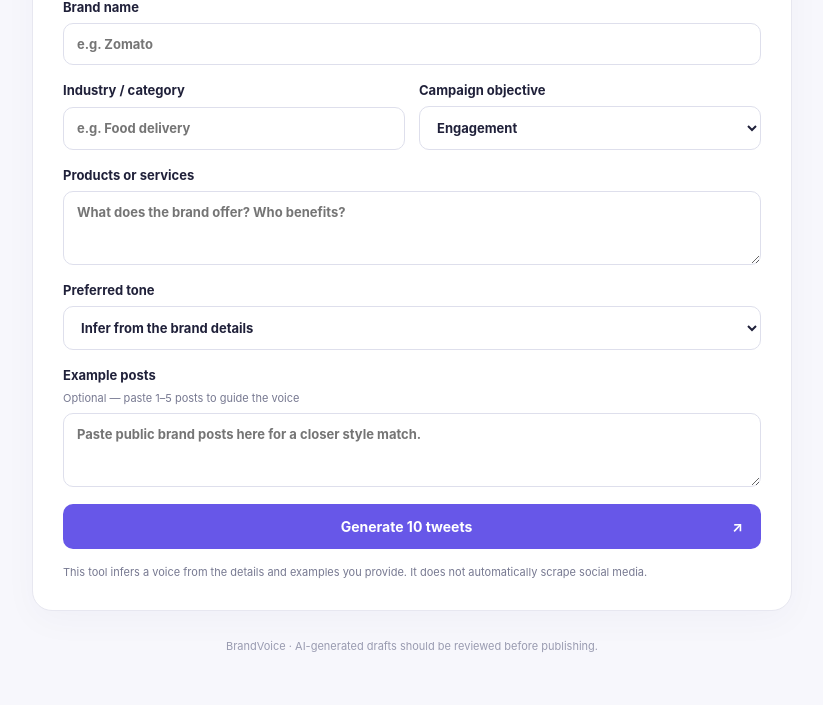
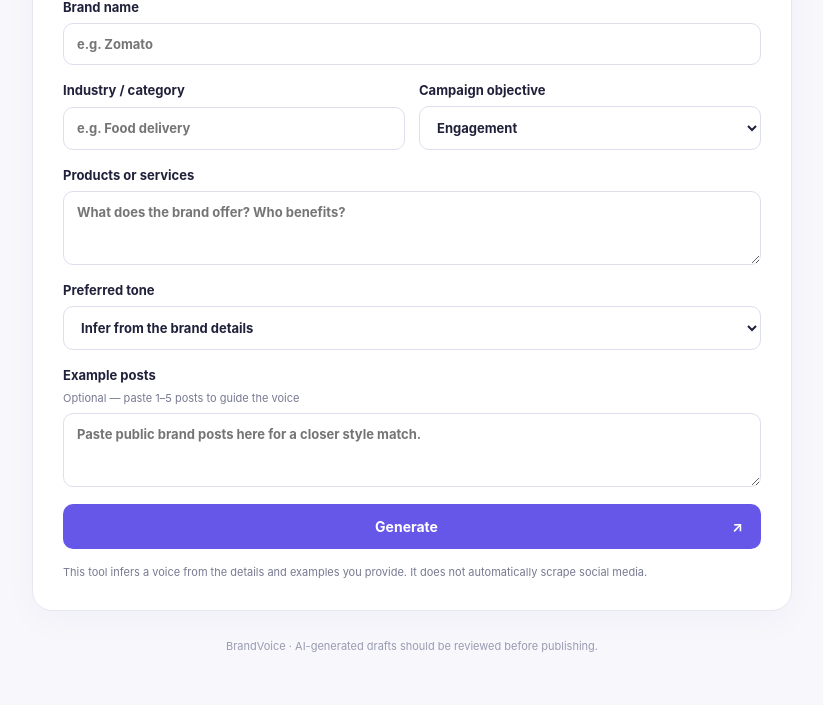
Before and after one commit to nandanamu4621/brand-tweet-generator, a Flask app: page / in a window 1280 px wide. Shown: the part 519-1224 px from the top of the page, without its empty margins (228-1051 px from the left). Run offline with Flask 3, Linux system fonts and the light colour scheme.

Commit message:
Update generate button text

```diff
--- a/templates/index.html
+++ b/templates/index.html
@@ -43,7 +43,7 @@
           </select>
         </label>
         <label>Example posts <small>Optional — paste 1–5 posts to guide the voice</small><textarea name="examples" rows="3" placeholder="Paste public brand posts here for a closer style match."></textarea></label>
-        <button type="submit">Generate 10 tweets <span>↗</span></button>
+        <button type="submit">Generate<span>↗</span></button>
       </form>
       <p class="fineprint">This tool infers a voice from the details and examples you provide. It does not automatically scrape social media.</p>
     </section>
```
